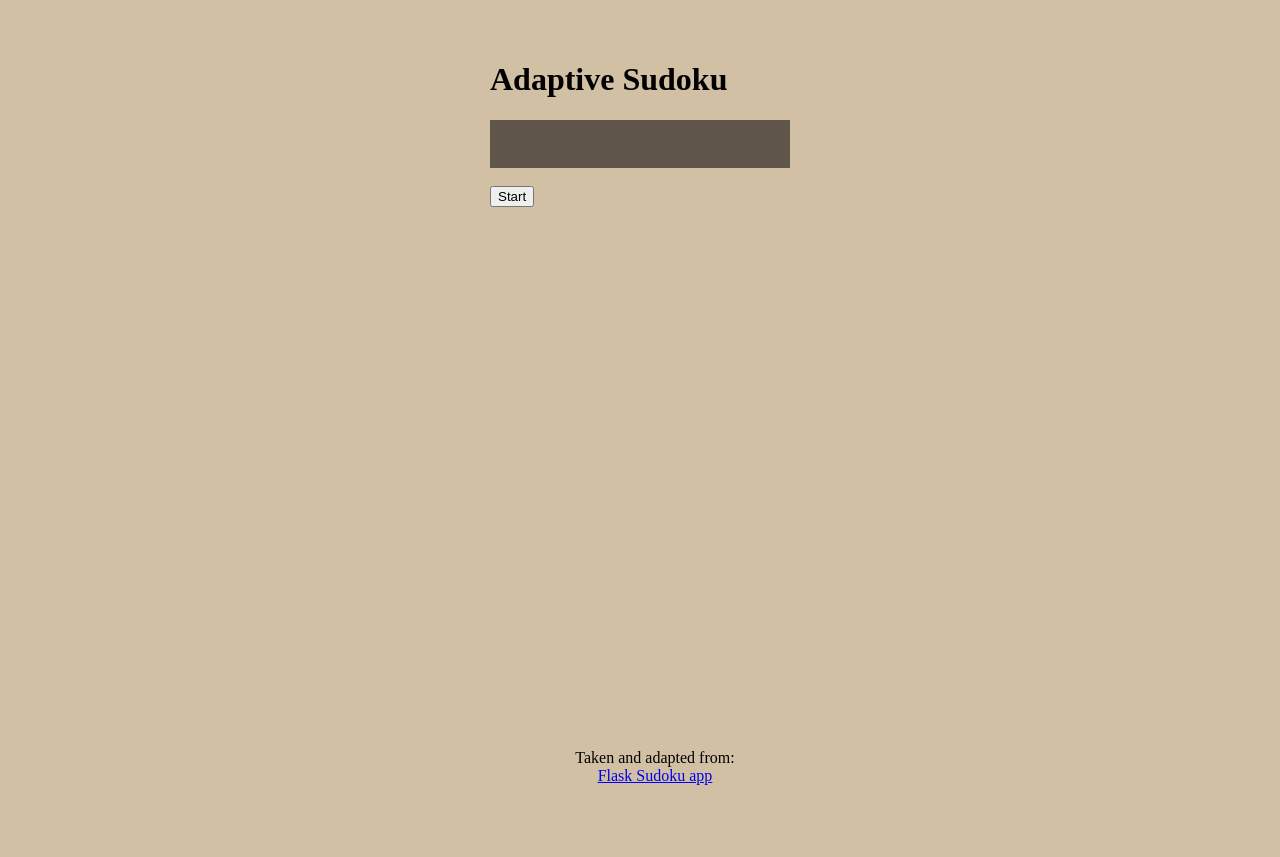
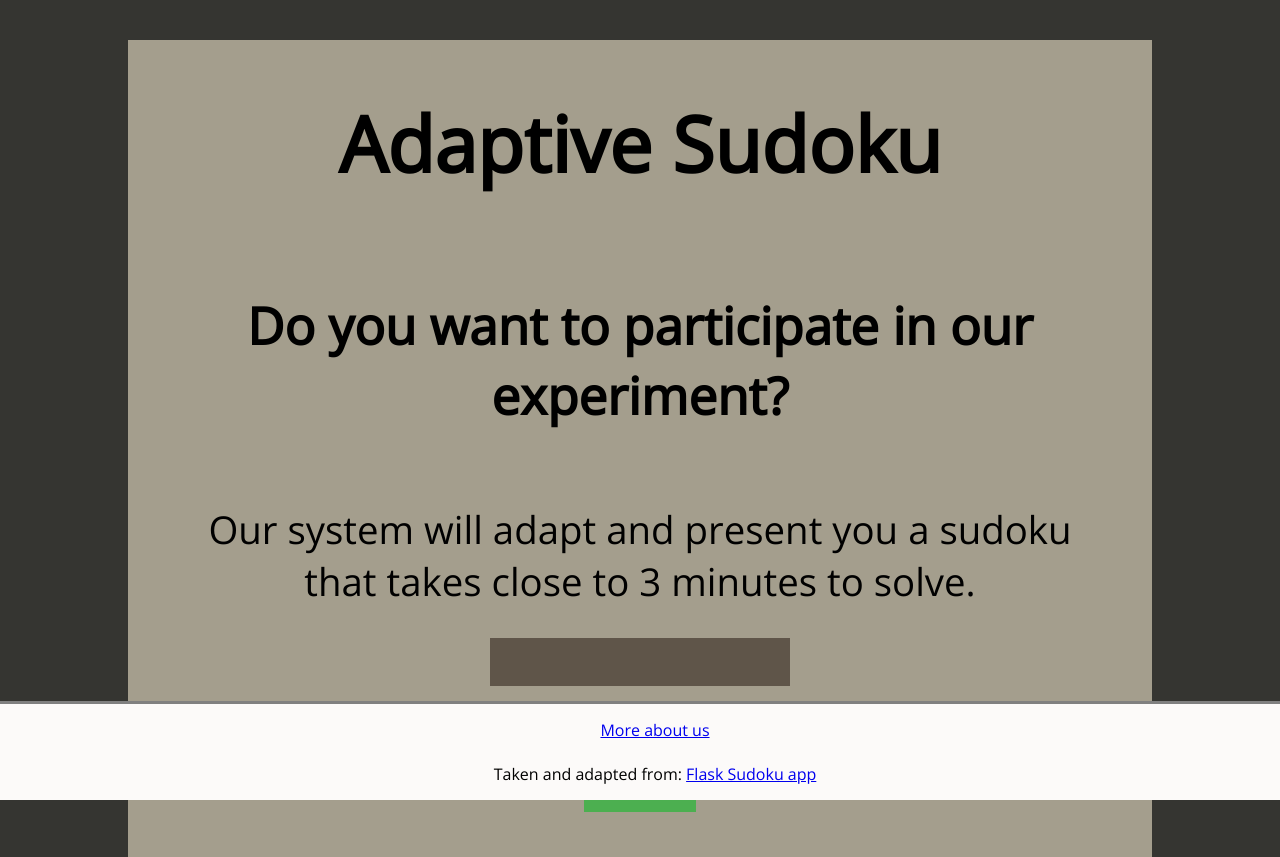
Before and after one commit to miguelgondu/bayesian_sudoku, a Flask app: page / in a window 1280 px wide. Before the commit the page ends 785 px from the top, so only its background shows below. Run offline with Flask 2, Linux system fonts and the light colour scheme; parts of the project's set-up code (start-up, migrations or seed data) failed here and were passed over.

Commit message:
Changes the frontend in the index page, and a little bit in the sudoku one

```diff
--- a/app.py
+++ b/app.py
@@ -54,7 +54,6 @@ def next():
     print(f"next sudoku: {next_sudoku}")
     return render_template("next.html", sudoku=next_sudoku, username=username)
 
-
 @app.route("/solution", methods=["POST"])
 def solution():
     """
@@ -107,6 +106,10 @@ def solution():
     return render_template("solution.html", solved=solved, message=message, username=data["username"])
 
 
+@app.route("/about")
+def about():
+    return "hola"
+
 if __name__ == "__main__":
     print("Serving the web app")
     app.run(debug=True)
--- a/static/styles.css
+++ b/static/styles.css
@@ -3,13 +3,22 @@ html, body {
   height     : 100%;
   margin     : 0;
   padding    : 0;
+  font-family: "Open Sans";
 
-  background : #d1c0a4;
+  background : #353531;
 }
 
 body {
   margin-top : 40px;
   /*margin-bottom : 71px;*/
+}
+
+p {
+  font-size: 3vw;
+  text-align: center;
+  margin: 3%;
+  margin-left: 5%;
+  margin-right: 5%;
 }
 
 .container {
@@ -26,26 +35,28 @@ body {
   clear   : both;
 }
 
-h1.title {
-  position    : relative;
-  display     : block;
-  float       : left;
+h1 {
+  margin      : 5%;
+  font-size   : 6vw;
+  font-weight : bold;
+  text-align  : center;
+}
 
-  width       : 100%;
-  margin      : auto;
-
-  font-size   : 60px;
-  font-weight : bold;
+h2 {
+  font-size: 4vw;
   text-align  : center;
 }
 
 .content-container {
   display: flex;
-  flex-direction: row;
+  width: auto;
+  flex-direction: column;
   flex-wrap: wrap;
   justify-content: center;
   align-items: center;
-  /* background-color: black; */
+  background-color: #A49E8D;
+  margin: 0 10%;
+  padding-bottom: 2%;
 }
 
 .username-container {
@@ -56,7 +67,6 @@ h1.title {
   align-items: center;
   background-color: #5f5549;
 }
-
 
 .username-container {
   color: black;
@@ -76,7 +86,7 @@ h1.title {
   padding       : 15px;
 
   cursor        : default;
-  background    : #bbada0;
+  background    : #A49E8D;
   border-radius : 6px;
 }
 
@@ -97,7 +107,8 @@ h1.title {
 }
 
 .grid-row:nth-child(3n+3) {
-  margin-bottom : 7px;
+  margin-bottom : 10px;
+  /* border-bottom : 14px; */
 }
 
 .grid-row:last-child {
@@ -136,7 +147,8 @@ h1.title {
 }
 
 .grid-cell:nth-child(3n+3) {
-  margin-right : 7px;
+  margin-right : 10px;
+  /* border-right: 7px; */
 }
 
 .grid-cell:last-child {
@@ -144,11 +156,23 @@ h1.title {
 }
 
 .grid-cell-prefilled:nth-child(3n+3) {
-  margin-right : 7px;
+  margin-right : 10px;
+  /* border-right: 7px; */
 }
 
 .grid-cell-prefilled:last-child {
   margin-right : 0;
+}
+
+input[type=submit] {
+  background-color: #4CAF50; /* Green */
+  border: none;
+  color: white;
+  padding: 15px 32px;
+  text-align: center;
+  text-decoration: none;
+  display: inline-block;
+  font-size: 30px;
 }
 
 input[type=text], input[type=number] {
@@ -161,6 +185,7 @@ input[type=text], input[type=number] {
   color            : white;
   text-align       : center;
   border           : 0;
+  border-color: black;
   outline          : none;
   font-weight:     : bold;
   -moz-appearance  : textfield;
@@ -191,58 +216,13 @@ input[type=number]::-webkit-inner-spin-button, input[type=number]::-webkit-outer
 
 .footer {
   position   : fixed;
-  display    : block;
+  /* display    : block; */
   bottom     : 0;
   z-index    : 3;
-
   width      : 100%;
   margin-top : 150px;
   padding    : 15px;
-
-  background : #d1c0a4;
+  background : #FCFAF9;
   text-align : center;
-  /* border-top : 3px solid grey; */
+  border-top : 3px solid grey;
 }
-
-.btn-social {
-  color : white;
-}
-
-.btn-social:hover {
-  color : grey;
-}
-
-/* Keyframes for fadein/out animations?*/
-
-@keyframes fadein {
-    from {
-        opacity:0;
-    }
-    to {
-        opacity:1;
-    }
-}
-@-moz-keyframes fadein { /* Firefox */
-    from {
-        opacity:0;
-    }
-    to {
-        opacity:1;
-    }
-}
-@-webkit-keyframes fadein { /* Safari and Chrome */
-    from {
-        opacity:0;
-    }
-    to {
-        opacity:1;
-    }
-}
-@-o-keyframes fadein { /* Opera */
-    from {
-        opacity:0;
-    }
-    to {
-        opacity: 1;
-    }
-}
--- a/templates/base.html
+++ b/templates/base.html
@@ -4,6 +4,7 @@
     <meta charset="UTF-8">
     <meta name="viewport" content="width=device-width, initial-scale=1.0">
     <title>Sudoku webapp</title>
+    <link rel="stylesheet" href="https://fonts.googleapis.com/css?family=Open+Sans">
     <link rel= "stylesheet" type= "text/css" href= "{{ url_for('static',filename='styles.css') }}">
 </head>
 <body>
@@ -11,7 +12,8 @@
         {% block content %} {% endblock %}
     </div>
     <footer class="footer">
-    Taken and adapted from:<br/>
+    <a href="/about" target='_blank'>More about us</a><br/><br/>
+    Taken and adapted from:
     <a href="https://github.com/underchemist/Flask-sudoku-app" target='_blank'>Flask Sudoku app</a>
 
     </footer>
--- a/templates/index.html
+++ b/templates/index.html
@@ -1,13 +1,19 @@
 {% extends "base.html" %}
 {% block content %}
-<div>
-  <h1>Adaptive Sudoku</h1>
-  <form action="{{ url_for('next') }}" method="POST">
-    <div class="username-container">
-      <input type="text" name="username" autocomplete="off">
-    </div>
-    <br/>
-    <input type="submit" value="Start">
-  </form>
-</div>
+<h1 style="text-align: center;">Adaptive Sudoku</h1>
+<h2>Do you want to participate in our experiment?</h2>
+
+<p>
+  Our system will adapt and present you a sudoku that takes close to 3 minutes to solve.
+</p>
+
+<form style="text-align: center;" action="{{ url_for('next') }}" method="POST">
+  <div class="username-container">
+    <input type="text" name="username" autocomplete="off">
+  </div>
+  <br/>
+  <div class="button-container">
+    <input type="submit" value="Go!">
+  </div>
+</form>
 {% endblock %}
--- a/templates/next.html
+++ b/templates/next.html
@@ -1,7 +1,6 @@
 {% extends "base.html" %}
 {% block content %}
 <div class="game-container">
-  <div class="grid-container">
     <form action="{{ url_for('solution') }}" method="post" name="sudoku-input" autocomplete="off">
       {% for i in range(sudoku | length) %}
         <div class="grid-row">
@@ -18,13 +17,10 @@
           {% endfor %}
         </div>
       {% endfor %}
-      <div class="username-container">
-        <input type="text" value={{username}} name="username" readonly>
-      </div>
+      <input type="text" name="username" autocomplete="off" value="{{ username }}" readonly>
       <div class="button-container">
         <input type="submit" value="Solve" class="btn btn-primary btn-block">
       </div>
     </form>
-  </div>
 </div>
 {% endblock %}
```
